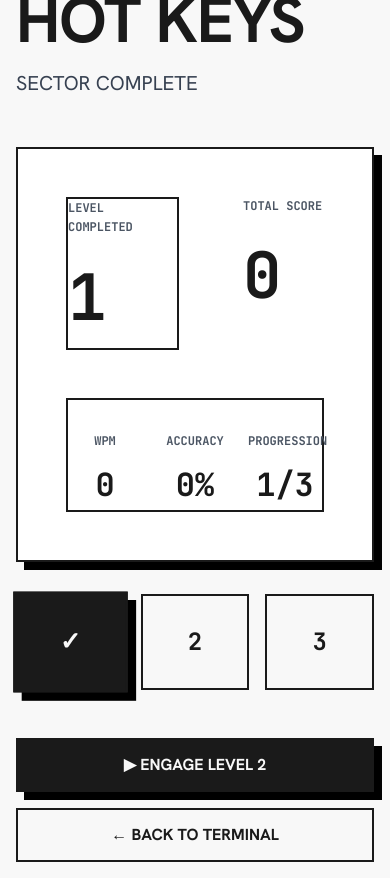
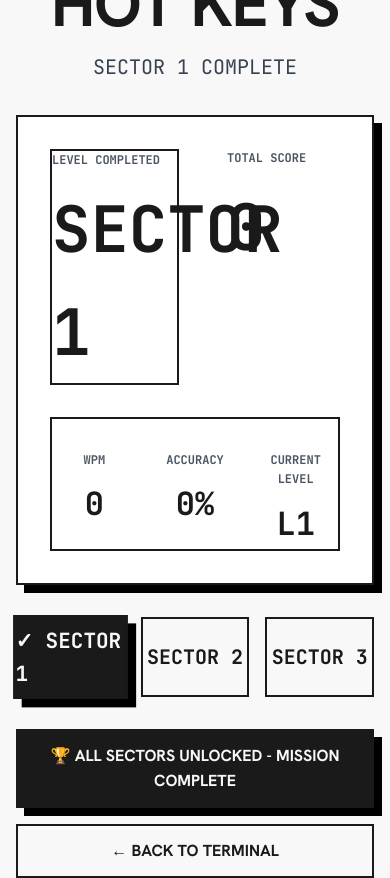
Before and after one commit to medkalil/hot-keys, a React (Vite) app in the folder frontend/: page /level-complete in a window 390 px wide. Built offline with nearby package versions, Linux system fonts and the light colour scheme; no server answers.

Commit message:
FEATURE: count down on level compleete else pass to the next level

```diff
--- /dev/null
+++ b/frontend/src/components/SplitFlapCountdown.tsx
@@ -0,0 +1,100 @@
+import React, { useEffect, useState } from 'react';
+
+interface FlipDigitProps {
+  digit: string;
+}
+
+const FlipDigit: React.FC<FlipDigitProps> = ({ digit }) => {
+  const [currentDigit, setCurrentDigit] = useState(digit);
+  const [prevDigit, setPrevDigit] = useState(digit);
+  const [isFlipping, setIsFlipping] = useState(false);
+
+  useEffect(() => {
+    if (digit !== currentDigit) {
+      setPrevDigit(currentDigit);
+      setCurrentDigit(digit);
+      setIsFlipping(true);
+      const timer = setTimeout(() => {
+        setIsFlipping(false);
+      }, 450);
+      return () => clearTimeout(timer);
+    }
+  }, [digit, currentDigit]);
+
+  return (
+    <div className="relative w-20 h-28 sm:w-24 sm:h-36 bg-white rounded-lg shadow-xl border border-gray-300 flex flex-col items-center justify-center font-sans font-extrabold text-black text-6xl sm:text-7xl select-none perspective-500">
+      {/* Middle split line */}
+      <div className="absolute inset-x-0 top-1/2 -translate-y-1/2 h-[2px] bg-neutral-900 z-20 shadow-sm" />
+
+      {/* Left Hinge Clip */}
+      <div className="absolute -left-2 top-1/2 -translate-y-1/2 w-3 h-5 bg-gradient-to-r from-gray-300 via-gray-100 to-gray-200 border border-gray-400 rounded-sm z-30 shadow-md" />
+
+      {/* Right Hinge Clip */}
+      <div className="absolute -right-2 top-1/2 -translate-y-1/2 w-3 h-5 bg-gradient-to-r from-gray-200 via-gray-100 to-gray-300 border border-gray-400 rounded-sm z-30 shadow-md" />
+
+      {/* TOP HALF STATIC (Current/New Digit) */}
+      <div className="absolute inset-x-0 top-0 h-1/2 overflow-hidden bg-white rounded-t-lg flex items-end justify-center border-b border-gray-200">
+        <span className="translate-y-1/2 leading-none font-black text-black tracking-tighter">
+          {currentDigit}
+        </span>
+      </div>
+
+      {/* BOTTOM HALF STATIC (Old or Current Digit) */}
+      <div className="absolute inset-x-0 bottom-0 h-1/2 overflow-hidden bg-white rounded-b-lg flex items-start justify-center">
+        <span className="-translate-y-1/2 leading-none font-black text-black tracking-tighter">
+          {isFlipping ? prevDigit : currentDigit}
+        </span>
+      </div>
+
+      {/* TOP HALF FLIPPING DOWN */}
+      {isFlipping && (
+        <div className="absolute inset-x-0 top-0 h-1/2 overflow-hidden bg-white rounded-t-lg flex items-end justify-center z-10 origin-bottom animate-flip-top">
+          <span className="translate-y-1/2 leading-none font-black text-black tracking-tighter">
+            {prevDigit}
+          </span>
+        </div>
+      )}
+
+      {/* BOTTOM HALF FLIPPING UP */}
+      {isFlipping && (
+        <div className="absolute inset-x-0 bottom-0 h-1/2 overflow-hidden bg-white rounded-b-lg flex items-start justify-center z-10 origin-top animate-flip-bottom">
+          <span className="-translate-y-1/2 leading-none font-black text-black tracking-tighter">
+            {currentDigit}
+          </span>
+        </div>
+      )}
+    </div>
+  );
+};
+
+interface SplitFlapCountdownProps {
+  seconds: number;
+  label?: string;
+}
+
+export const SplitFlapCountdown: React.FC<SplitFlapCountdownProps> = ({
+  seconds,
+  label = 'AUTO ADVANCING IN',
+}) => {
+  const formattedSeconds = Math.max(0, seconds).toString().padStart(2, '0');
+  const tensDigit = formattedSeconds[0];
+  const onesDigit = formattedSeconds[1];
+
+  return (
+    <div className="flex flex-col items-center justify-center p-6 bg-white border-2 border-hard hard-shadow-lg rounded-none">
+      {label && (
+        <div className="font-mono text-xs font-bold text-gray-600 mb-4 uppercase tracking-wider flex items-center gap-2">
+          <span className="inline-block w-2 h-2 bg-red-600 rounded-full animate-ping" />
+          {label}
+        </div>
+      )}
+      <div className="flex items-center gap-4 sm:gap-6">
+        <FlipDigit digit={tensDigit} />
+        <FlipDigit digit={onesDigit} />
+      </div>
+      <div className="mt-3 text-xs font-mono text-gray-500">
+        PRESS <span className="font-bold text-black border border-black px-1">ENGAGE</span> TO SKIP
+      </div>
+    </div>
+  );
+};
--- a/frontend/src/pages/LevelComplete.tsx
+++ b/frontend/src/pages/LevelComplete.tsx
@@ -1,6 +1,8 @@
-import React, { useState } from 'react';
+import React, { useEffect, useState } from 'react';
 import { useNavigate, useLocation } from 'react-router-dom';
 import { Operator } from '../types/game';
+import { SplitFlapCountdown } from '../components/SplitFlapCountdown';
+import { levelsAPI } from '../api/client';
 
 interface LevelCompleteProps {
   operator: Operator | null;
@@ -10,6 +12,8 @@ export const LevelComplete: React.FC<LevelCompleteProps> = ({ operator }) => {
   const navigate = useNavigate();
   const location = useLocation();
   const [loading, setLoading] = useState(false);
+  const [countdown, setCountdown] = useState(10);
+  const [hasNextLevel, setHasNextLevel] = useState<boolean | null>(null);
 
   const gameData = location.state || {
     level: 1,
@@ -18,41 +22,82 @@ export const LevelComplete: React.FC<LevelCompleteProps> = ({ operator }) => {
     score: 0,
   };
 
+  // Dynamically check if the next level exists in the system via API
+  useEffect(() => {
+    const checkNextLevel = async () => {
+      try {
+        await levelsAPI.getInfo(gameData.level + 1);
+        setHasNextLevel(true);
+      } catch {
+        setHasNextLevel(false);
+      }
+    };
+
+    checkNextLevel();
+  }, [gameData.level]);
+
   const handleNextLevel = async () => {
+    if (loading) return;
     setLoading(true);
     try {
-      // Small delay for animation
-      await new Promise((resolve) => setTimeout(resolve, 600));
+      await new Promise((resolve) => setTimeout(resolve, 300));
       navigate('/game');
     } finally {
       setLoading(false);
     }
   };
 
+  useEffect(() => {
+    if (!hasNextLevel) return;
+
+    const timer = setInterval(() => {
+      setCountdown((prev) => {
+        if (prev <= 1) {
+          clearInterval(timer);
+          handleNextLevel();
+          return 0;
+        }
+        return prev - 1;
+      });
+    }, 1000);
+
+    return () => clearInterval(timer);
+  }, [hasNextLevel]);
+
   const handleBackHome = () => {
     navigate('/');
   };
 
   return (
-    <div className="min-h-screen bg-paper flex items-center justify-center px-4">
+    <div className="min-h-screen bg-paper flex items-center justify-center px-4 py-12">
       <div className="w-full max-w-2xl">
         {/* Header */}
-        <div className="mb-12">
+        <div className="mb-8 text-center sm:text-left">
           <h1 className="text-5xl font-bold mb-2">HOT KEYS</h1>
-          <p className="text-xl text-gray-700">SECTOR COMPLETE</p>
+          <p className="text-xl font-mono text-gray-700">SECTOR {gameData.level} COMPLETE</p>
         </div>
 
+        {/* Split Flap Countdown (if next level exists) */}
+        {hasNextLevel && (
+          <div className="mb-8 animate-fade-in">
+            <SplitFlapCountdown
+              seconds={countdown}
+              label={`ENGAGING SECTOR ${gameData.level + 1} IN`}
+            />
+          </div>
+        )}
+
         {/* Score Card */}
-        <div className="border-hard border-2 bg-white hard-shadow-lg p-12 mb-8 animate-slide-up">
-          <div className="grid grid-cols-2 gap-8 mb-12">
+        <div className="border-hard border-2 bg-white hard-shadow-lg p-8 sm:p-12 mb-8 animate-slide-up">
+          <div className="grid grid-cols-2 gap-8 mb-8">
             {/* Level Info */}
-            <div className="border-r-2 border-hard pr-8">
+            <div className="border-r-2 border-hard pr-4 sm:pr-8">
               <div className="font-mono text-xs font-bold text-gray-600 mb-2">LEVEL COMPLETED</div>
-              <div className="text-5xl font-bold font-mono">{gameData.level}</div>
+              <div className="text-5xl font-bold font-mono">SECTOR {gameData.level}</div>
             </div>
 
             {/* Score */}
-            <div className="pl-8">
+            <div className="pl-4 sm:pl-8">
               <div className="font-mono text-xs font-bold text-gray-600 mb-2">TOTAL SCORE</div>
               <div className="text-5xl font-bold font-mono">{gameData.score.toLocaleString()}</div>
             </div>
@@ -70,21 +115,21 @@ export const LevelComplete: React.FC<LevelCompleteProps> = ({ operator }) => {
                 <div className="text-3xl font-bold font-mono">{gameData.accuracy}%</div>
               </div>
               <div className="text-center">
-                <div className="font-mono text-xs font-bold text-gray-600 mb-2">PROGRESSION</div>
-                <div className="text-3xl font-bold font-mono">{gameData.level}/3</div>
+                <div className="font-mono text-xs font-bold text-gray-600 mb-2">CURRENT LEVEL</div>
+                <div className="text-3xl font-bold font-mono">L{gameData.level}</div>
               </div>
             </div>
           </div>
         </div>
 
         {/* Visual progression indicator */}
-        <div className="mb-12">
+        <div className="mb-8">
           <div className="grid grid-cols-3 gap-4">
             {[1, 2, 3].map((level) => (
               <div
                 key={level}
                 className={`
-                  h-24 border-hard border-2 flex items-center justify-center font-mono font-bold text-2xl
+                  h-20 border-hard border-2 flex items-center justify-center font-mono font-bold text-xl
                   ${
                     level <= gameData.level
                       ? 'bg-text text-paper'
@@ -94,7 +139,7 @@ export const LevelComplete: React.FC<LevelCompleteProps> = ({ operator }) => {
                   transition-all duration-300
                 `}
               >
-                {level <= gameData.level ? '✓' : level}
+                {level <= gameData.level ? '✓ SECTOR ' + level : 'SECTOR ' + level}
               </div>
             ))}
           </div>
@@ -102,26 +147,26 @@ export const LevelComplete: React.FC<LevelCompleteProps> = ({ operator }) => {
 
         {/* Buttons */}
         <div className="space-y-4">
-          {gameData.level < 3 ? (
+          {hasNextLevel ? (
             <button
               onClick={handleNextLevel}
               disabled={loading}
-              className="w-full button-base text-lg py-4 hard-shadow-lg"
+              className="w-full button-base text-lg py-4 hard-shadow-lg flex items-center justify-center gap-3"
             >
-              {loading ? 'LOADING...' : '▶ ENGAGE LEVEL ' + (gameData.level + 1)}
+              {loading ? 'INITIALIZING...' : `▶ ENGAGE SECTOR ${gameData.level + 1} NOW`}
             </button>
           ) : (
             <button
               onClick={handleBackHome}
               className="w-full button-base text-lg py-4 hard-shadow-lg"
             >
-              🏆 ALL SECTORS UNLOCKED
+              🏆 ALL SECTORS UNLOCKED - MISSION COMPLETE
             </button>
           )}
 
           <button
             onClick={handleBackHome}
-            className="w-full button-outline text-lg py-4"
+            className="w-full button-outline text-lg py-4 font-mono"
           >
             ← BACK TO TERMINAL
           </button>
@@ -129,12 +174,12 @@ export const LevelComplete: React.FC<LevelCompleteProps> = ({ operator }) => {
 
         {/* Rankings preview */}
         {operator && (
-          <div className="mt-12 border-hard border-2 bg-gray-50 p-8">
-            <h3 className="font-mono text-xs font-bold mb-4">OPERATOR STATUS</h3>
-            <div className="font-mono text-sm space-y-2">
-              <p>Callsign: <span className="font-bold">{operator.callsign}</span></p>
-              <p>Current Level: <span className="font-bold">{operator.current_level}</span></p>
-              <p>Total Score: <span className="font-bold">{operator.total_score.toLocaleString()}</span></p>
+          <div className="mt-8 border-hard border-2 bg-gray-50 p-6 font-mono text-xs">
+            <h3 className="font-bold mb-3 uppercase tracking-wider">OPERATOR DOSSIER</h3>
+            <div className="grid grid-cols-3 gap-4">
+              <div>Callsign: <span className="font-bold">{operator.callsign}</span></div>
+              <div>Current Level: <span className="font-bold">L{operator.current_level}</span></div>
+              <div>Score: <span className="font-bold">{operator.total_score.toLocaleString()}</span></div>
             </div>
           </div>
         )}
```
Also changed, not shown: frontend/src/index.css (+45 -0 lines).
